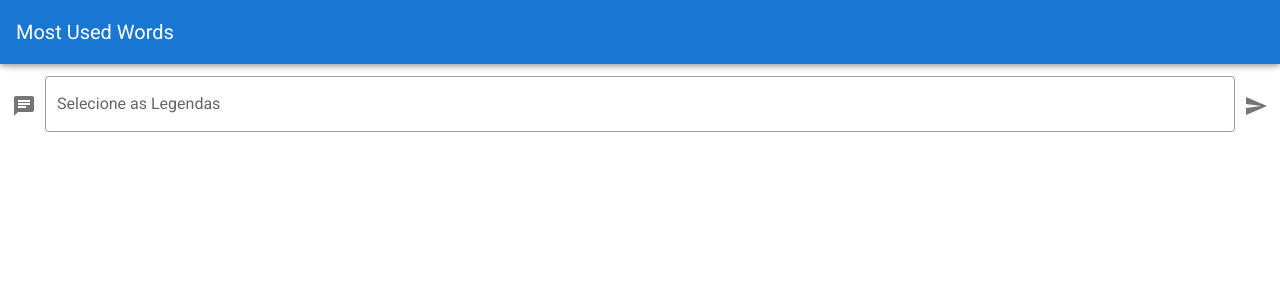
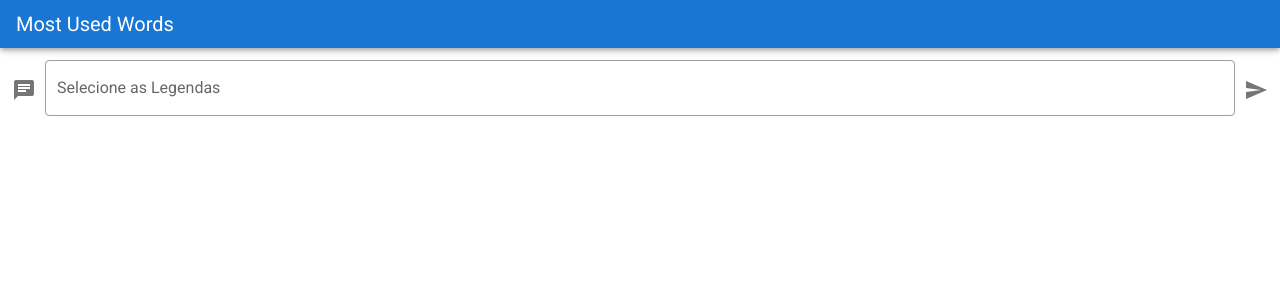
Before and after one commit to PaulloClara/most-used-words, a Vue app: page / in a window 1280 px wide. Shown: the top 300 px of the page. Built offline with nearby package versions, Linux system fonts and the light colour scheme.

Commit message:
:rocket: Update scrollbar position

```diff
--- a/src/App.vue
+++ b/src/App.vue
@@ -3,7 +3,7 @@
     <c-app-bar></c-app-bar>
 
     <v-content>
-      <v-container fluid>
+      <v-container class="v-container" fluid>
         <c-file-input v-model="files" @send="handleFileInput"></c-file-input>
 
         <div class="pills">
@@ -56,6 +56,15 @@ export default {
   --secondary: #fff;
 }
 
+html {
+  overflow-y: hidden !important;
+}
+
+.v-container {
+  overflow-y: auto;
+  max-height: calc(100vh - 48px); /* total app height - appbar */
+}
+
 .pills {
   display: flex;
   flex-wrap: wrap;
--- a/src/components/AppBar.vue
+++ b/src/components/AppBar.vue
@@ -1,5 +1,5 @@
 <template lang="html">
-  <v-app-bar class="c-app-bar" color="primary" app dark>
+  <v-app-bar class="c-app-bar" color="primary" app dark dense>
     <v-toolbar-title>Most Used Words</v-toolbar-title>
   </v-app-bar>
 </template>
```
